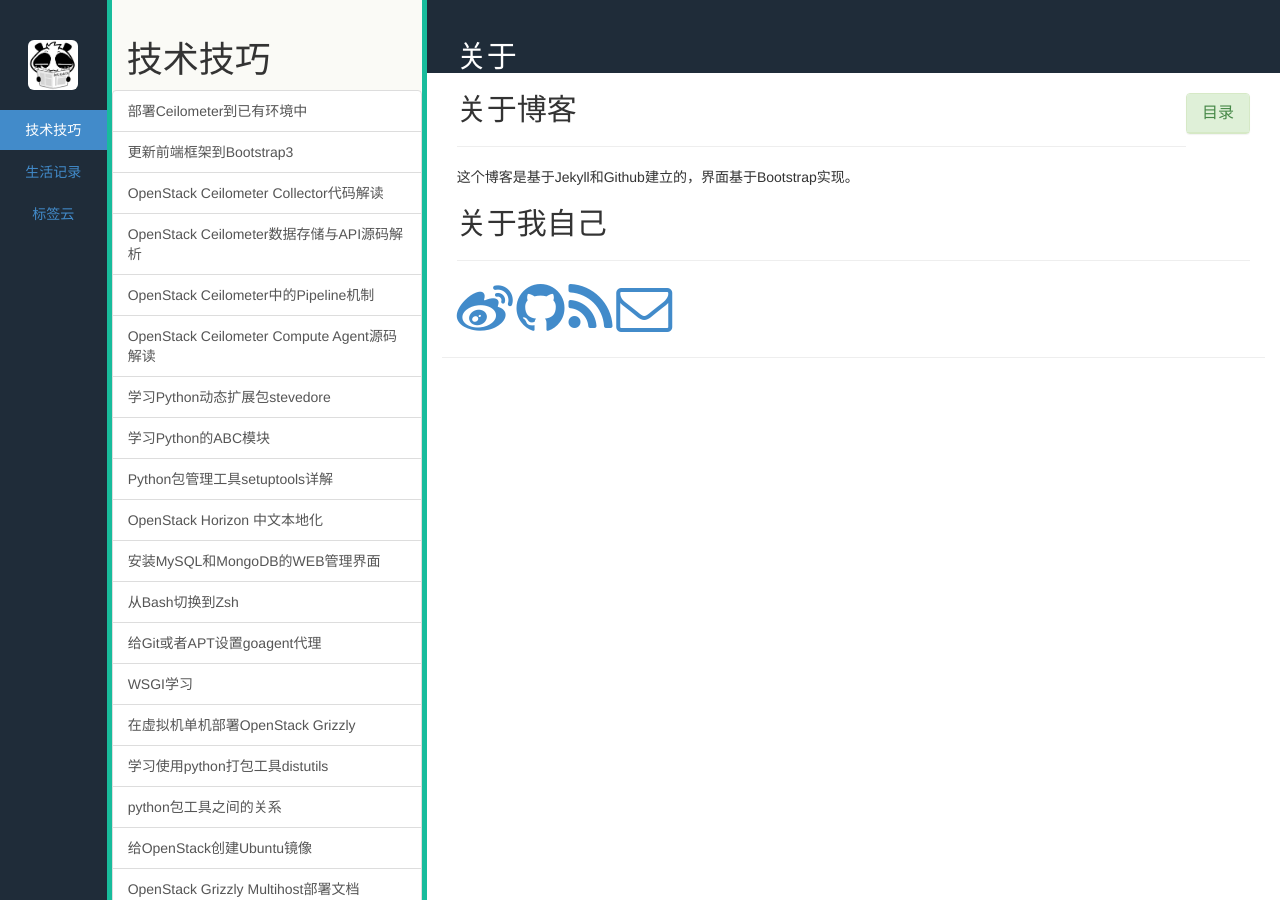
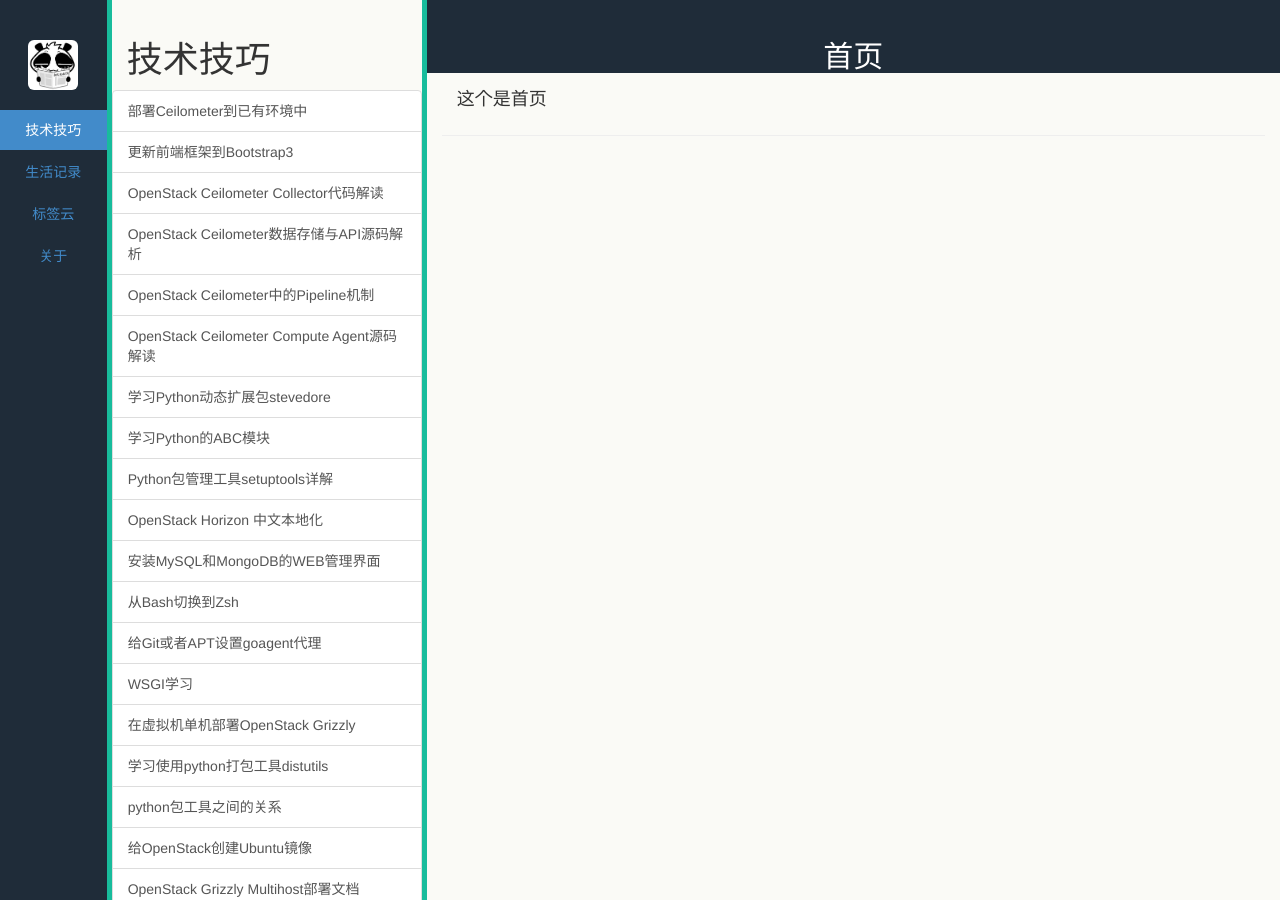
Before and after one commit to dayon3z1/suyan, a Jekyll site: the page built from index.html, in a window 1280 px wide. Built offline with Jekyll 4.4.1, drawn with Linux system fonts in a browser that asks for light colours; the list of posts is cut into pages by our own code; comment, search, counter and statistics services are not loaded.

Commit message:
change content display

```diff
--- a/_includes/navside.html
+++ b/_includes/navside.html
@@ -2,13 +2,14 @@
   <div class="row">
     <div class="col-md-3 col-xs-3 aside1">
       <br><br>
-      <a href="/"><img src="/public/img/avatar.jpg" class="img-rounded avatar"></a>
+      <a class="pjaxlink" href="/"><img src="/public/img/avatar.jpg" class="img-rounded avatar"></a>
       <br><br>
       <ul class="nav nav-pills nav-stacked">
         {% for category in site.categories %}
           <li><a href="#{{ category | first }}" data-toggle="tab">{{ category[0] }}</a></li>
         {% endfor %}
         <li><a href="#tags" data-toggle="tab">标签云</a></li>
+        <li><a class="pjaxlink" href="/pages/about.html">关于</a></li>
       </ul>
     </div>
     <div class="col-md-9 col-xs-9 aside2">
@@ -22,7 +23,7 @@
               </div>
               <div class="list-group">
               {% for post in category[1] %}
-                <a href="{{ post.url }}" class="list-group-item pjaxtest">{{post.title}}</a>
+                <a href="{{ post.url }}" class="list-group-item pjaxlink">{{post.title}}</a>
               {% endfor %}
               </div>
             </div>
@@ -34,7 +35,7 @@
             </div>
             <div class="panel-group" id="accordion">
               {% for tag in site.tags %}
-                <div class="panel panel-default">
+                <div class="panel panel-success">
                   <div class="panel-heading">
                     <h4 class="panel-title">
                       <a data-toggle="collapse" data-toggle="collapse" data-parent="#accordion" href="#{{ tag[0] }}">{{ tag[0] }}</a>
@@ -43,7 +44,7 @@
                   </div>
                   <div id="{{ tag[0] }}" class="panel-collapse collapse">
                     {% for post in tag[1] %}
-                      <a  href='{{ post.url }}' class="list-group-item pjaxtest">
+                      <a  href='{{ post.url }}' class="list-group-item pjaxlink">
                         {{post.title}}
                       </a>
                     {% endfor %}
--- /dev/null
+++ b/_layouts/page.html
@@ -0,0 +1,14 @@
+---
+layout: base
+---
+<div class="row">
+  <div class="col-md-12 aside3-title">
+    <br>
+    <h2>{{ page.title }}</h2>
+  </div>
+  <div class="col-md-12 aside3-content">
+    <div id="content">
+      {{ content }}
+    </div>
+  </div>
+</div>
--- a/_layouts/post.html
+++ b/_layouts/post.html
@@ -5,6 +5,7 @@ layout: base
   <div class="col-md-12 aside3-title">
     <br>
     <h2>{{ page.title }}</h2>
+    {{ page.date | date:"%Y年%m月%d日" }}
   </div>
   <div class="col-md-12 aside3-content">
     <div class="pull-right panel panel-success">
--- a/index.html
+++ b/index.html
@@ -1,24 +1,6 @@
 ---
-layout: post
-title: 关于
+layout: page
+title: 首页
 ---
 
-<h2>关于博客</h2>
-<hr>
-
-这个博客是基于Jekyll和Github建立的，界面基于Bootstrap实现。
-
-<h2>关于我自己</h2>
-<hr>
-<a href="http://weibo.com/yansu0711" target="_blank">
-  <i class="fa fa-weibo fa-4x"></i>
-</a>
-<a href="http://github.com/suyan" target="_blank">
-  <i class="fa fa-github fa-4x"></i>
-</a>
-<a href="/pages/atom.xml" target="_blank">
-  <i class="fa fa-rss fa-4x"></i>
-</a>
-<a href="mailto:yansu0711@gmail.com">
-  <i class="fa fa-envelope-o fa-4x"></i>
-</a>
+这个是首页
--- a/public/css/base.css
+++ b/public/css/base.css
@@ -6,11 +6,9 @@ body,html{
   margin:0px;
   height:100%;
   overflow:hidden;
+  background-color: #1f2c39;
 }
 .row{
-    height:100%;
-}
-.aside{
   height:100%;
 }
 .aside1{
@@ -29,6 +27,9 @@ body,html{
   width:50px;
   height:50px;
 }
+.aside{
+  height:100%;
+}
 .aside2{
   background-color: #fafaf6;
   height:100%;
@@ -39,14 +40,13 @@ body,html{
 .aside3{
   height:100%;
   overflow-y: auto;
-
+  background-color: #fafaf6;
 }
 .aside3-title{
   background-color: #1f2c39;
   padding-left: 30px;
   padding-right: 30px;
-}
-.aside3-title > h2{
+  text-align: center;
   color: #FFF;
 }
 .aside3-content{
@@ -63,29 +63,25 @@ body,html{
   }
   .row-offcanvas-right
   .sidebar-offcanvas {
-    right: -80%;
+    right: -85%;
   }
   .row-offcanvas-left
   .sidebar-offcanvas {
-    left: -80%;
+    left: -85%;
   }
   .row-offcanvas-right.active {
-    right: 82%;
+    right: 92%;
   }
   .row-offcanvas-left.active {
-    left: 82%;
+    left: 92%;
   }
   .sidebar-offcanvas {
     position: absolute;
     top: 0;
-    width: 80%;
+    width: 85%;
   }
 }
-@media screen and (max-width: 768px) {
-  .row-offcanvas-right.active {
-    right: 84%;
-  }
-  .row-offcanvas-left.active {
-    left: 84%;
-  }
-}
+#content {font-size:18px;line-height:1.8;}
+#content h2,h3{line-height: 2;}
+blockquote p{font-size:20px;}
+.center {text-align: center;}
--- a/public/js/base.js
+++ b/public/js/base.js
@@ -4,10 +4,11 @@ $(document).ready(function() {
     $('.row-offcanvas').toggleClass('active');
   });
 });
-$(document).pjax('.pjaxtest', '#pjax', { fragment: "#pjax", timeout: 10000 });
+$(document).pjax('.pjaxlink', '#pjax', { fragment: "#pjax", timeout: 10000 });
 $(document).on("pjax:end", function() {
     $('#container').scrollTop(0);
     $('.row-offcanvas').removeClass('active');
+    if($("#nav")){
       $("#content > h2,#content > h3,#content > h4,#content > h5,#content > h6").each(function(i) {
           var current = $(this);
           current.attr("id", "title" + i);
@@ -16,6 +17,8 @@ $(document).on("pjax:end", function() {
       });
       $("pre").addClass("prettyprint linenums");
       prettyPrint();
+    }
+    $('#content img').addClass('img-thumbnail').parent('p').addClass('center');
     var disqus_shortname = 'suyan-zh';
     (function() {
         var dsq = document.createElement('script'); dsq.type = 'text/javascript'; dsq.async = true;
```
Also changed, not shown: other parts of _layouts/post.html (+1 -0 lines), pages/about.html (added, +23 -0 lines), pages/categories.html (deleted, +0 -19 lines), pages/tags.html (deleted, +0 -32 lines). Lines whose indentation alone changed are shown as unchanged.
